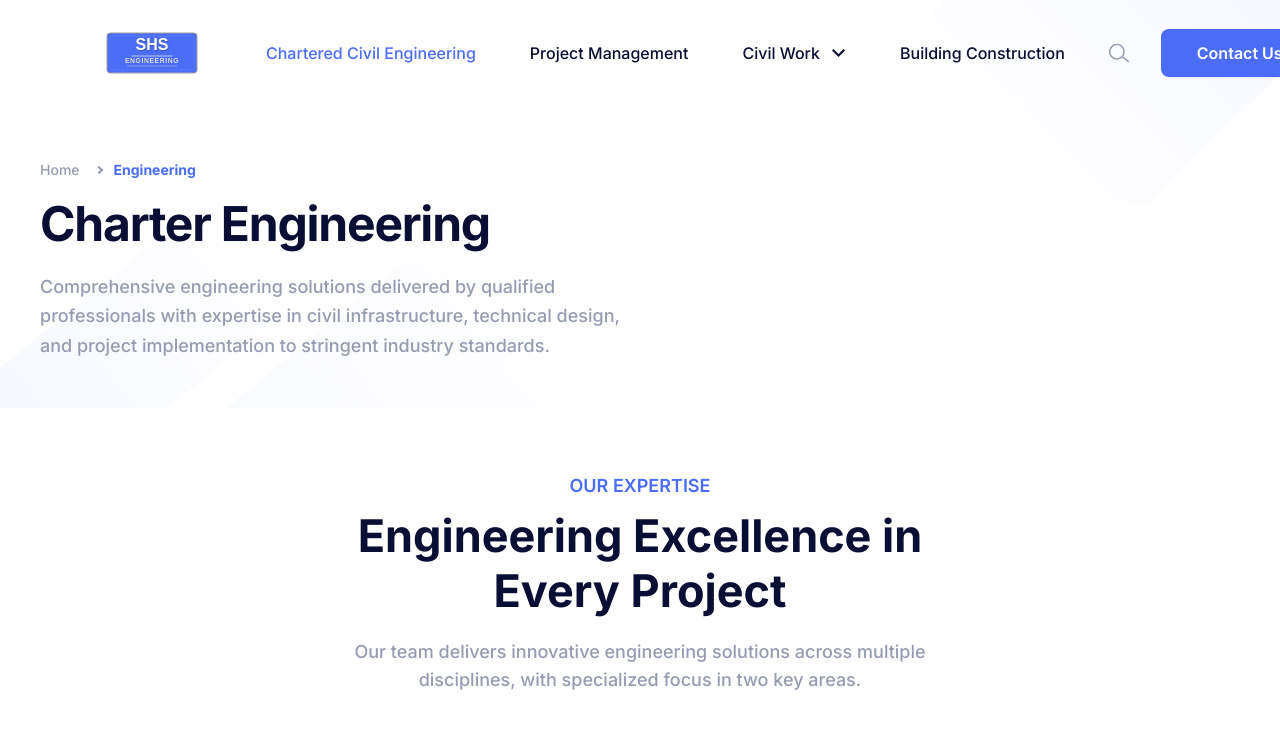
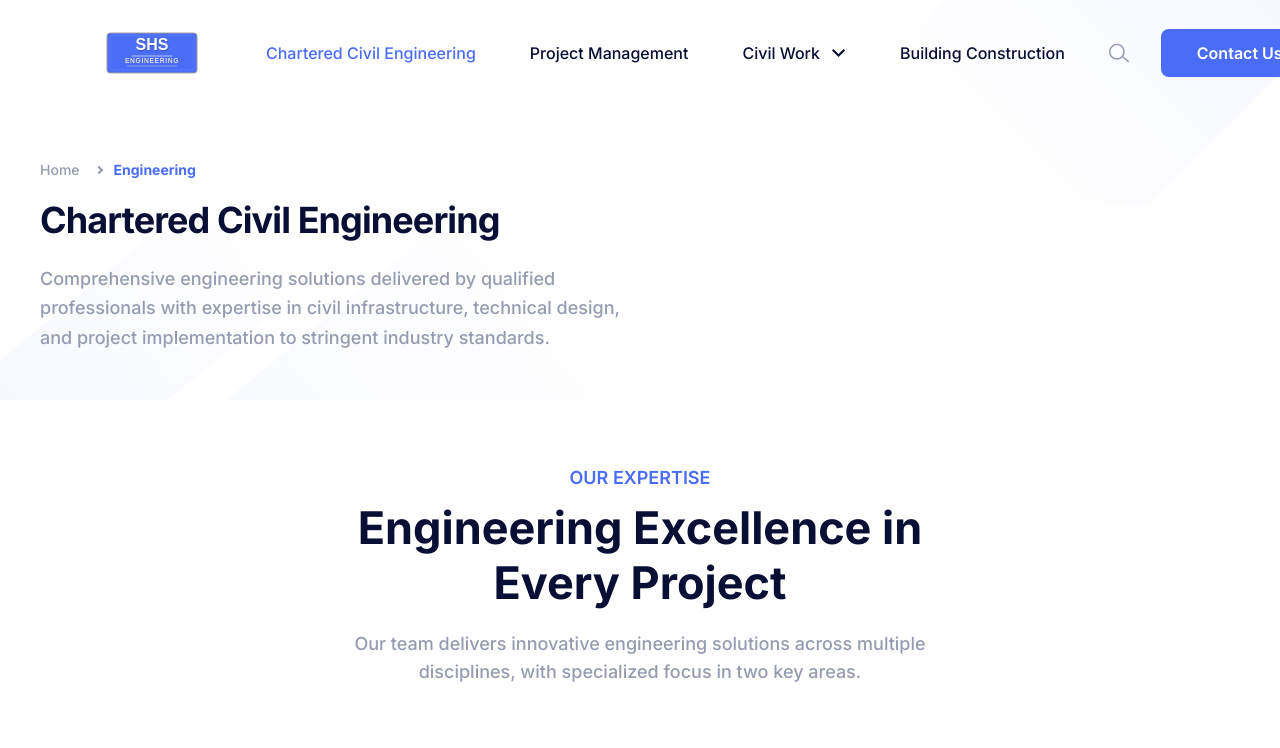
Before and after one commit to lin72h/shs-website, a Next.js app: page /charter-engineering in a window 1280 px wide. Shown: the top 748 px of the page. Built offline with nearby package versions, Linux system fonts and the light colour scheme.

Commit message:
Chartered Civil Engineering

```diff
--- a/src/app/(site)/charter-engineering/page.tsx
+++ b/src/app/(site)/charter-engineering/page.tsx
@@ -7,15 +7,15 @@ import { Metadata } from "next";
 const siteName = process.env.SITE_NAME;
 
 export const metadata: Metadata = {
-  title: `Charter Engineering Services | ${siteName}`,
-  description: "Expert charter engineering services delivering innovative solutions for civil infrastructure and land development projects with technical precision and quality assurance.",
+  title: `Chartered Civil Engineering Services | ${siteName}`,
+  description: "Expert chartered civil engineering services delivering innovative solutions for civil infrastructure and land development projects with technical precision and quality assurance.",
 };
 
 export default function CharterEngineering() {
   return (
     <>
       <PageTitle
-        pageTitle="Charter Engineering"
+        pageTitle="Chartered Civil Engineering"
         pageDescription="Comprehensive engineering solutions delivered by qualified professionals with expertise in civil infrastructure, technical design, and project implementation to stringent industry standards."
         breadcrumbTitle="Engineering"
       />
--- a/src/components/Common/PageTitle.tsx
+++ b/src/components/Common/PageTitle.tsx
@@ -30,7 +30,7 @@ export default function PageTitle({ pageTitle, pageDescription, breadcrumbTitle
             </div>
 
             <div className="mb-12 max-w-[600px] md:mb-0">
-              <h1 className="mb-6 text-3xl font-bold text-black sm:text-4xl md:text-5xl leading-tight tracking-tight">
+              <h1 className="mb-6 text-2xl font-bold text-black sm:text-3xl md:text-4xl leading-tight tracking-tight whitespace-nowrap">
                 {pageTitle}
               </h1>
               <p className="text-lg font-medium leading-relaxed text-body-color">
--- a/src/components/Home/Hero/index.tsx
+++ b/src/components/Home/Hero/index.tsx
@@ -22,16 +22,16 @@ export default function Hero() {
         </div>
 
         <div className="grid grid-cols-2 sm:grid-cols-2 gap-4 sm:gap-6 md:gap-8 max-w-[940px] mx-auto mt-10">
-          {/* Charter Engineering Section */}
+          {/* Chartered Civil Engineering Section */}
           <Link
             href="/charter-engineering"
             className="group relative h-64 sm:h-72 md:h-96 overflow-hidden rounded-2xl shadow-xl transition-all duration-300 hover:shadow-2xl hover:-translate-y-2"
           >
-            {/* Using charter engineering specific image */}
+            {/* Using chartered civil engineering specific image */}
             <div className="absolute inset-0">
               <Image
                 src="/images/services/charter_engineering.jpg.webp"
-                alt="Charter Engineering"
+                alt="Chartered Civil Engineering"
                 fill
                 sizes="(max-width: 640px) 100vw, (max-width: 768px) 50vw, 25vw"
                 className="object-cover transition-transform duration-500 group-hover:scale-110"
@@ -41,7 +41,7 @@ export default function Hero() {
             </div>
 
             <div className="absolute bottom-0 left-0 right-0 p-3 sm:p-6 text-white">
-              <h3 className="font-bold text-lg sm:text-2xl md:text-3xl mb-1 sm:mb-3">Charter Engineering</h3>
+              <h3 className="font-bold text-base sm:text-xl md:text-2xl mb-1 sm:mb-3 whitespace-nowrap">Chartered Civil Engineering</h3>
               <p className="text-xs sm:text-base text-white/95 mb-2 sm:mb-5 leading-tight sm:leading-relaxed">Expert engineering design consultancy for comprehensive infrastructure projects</p>
               <div className="flex items-center">
                 <span className="text-sm sm:text-base font-medium">Learn More</span>
```
